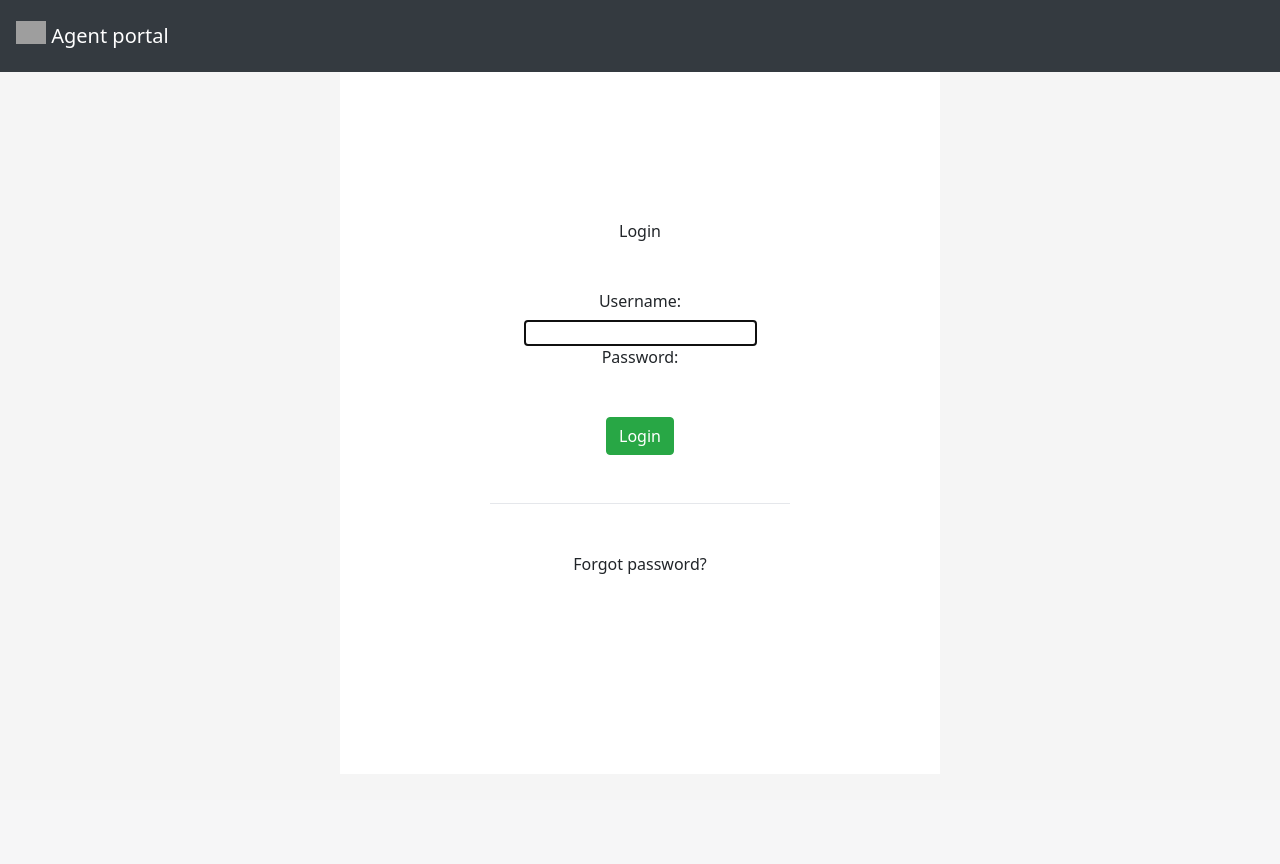
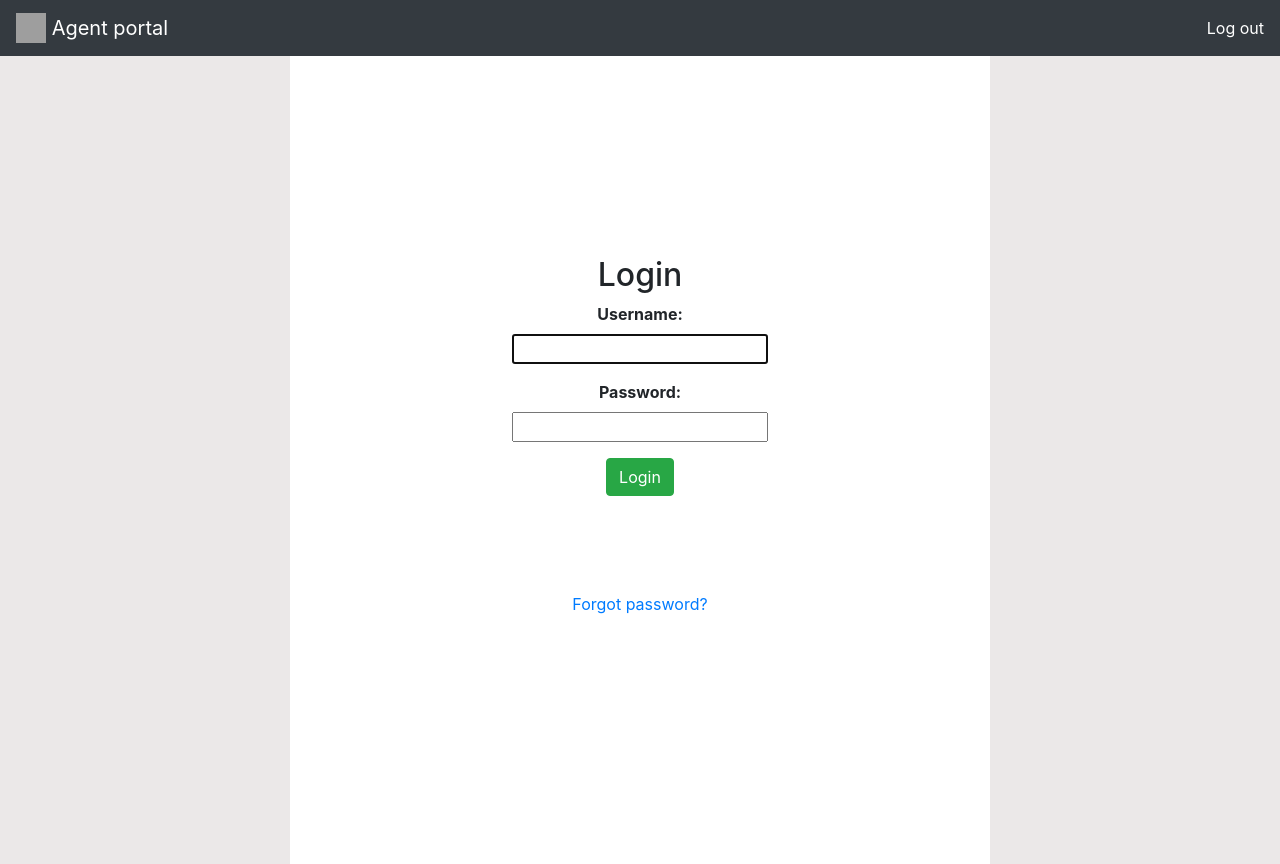
Before and after one commit to Suhail270/Appointment-Scheduling, a Django app: page /login/ in a window 1280 px wide. Before the commit the page ends 574 px from the top, so only its background shows below. Run offline with Django 4.2, Linux system fonts and the light colour scheme; style sheets or scripts are compiled from the project's sources; some libraries are stand-ins or nearby versions; grey boxes are pictures that could not be loaded.

Commit message:
login,password register Ui change & appt retrieval

```diff
--- a/aptBooking/templates/base.html
+++ b/aptBooking/templates/base.html
@@ -10,17 +10,20 @@
   <!-- Bootstrap CSS -->
   <link rel="stylesheet" href="https://maxcdn.bootstrapcdn.com/bootstrap/4.0.0/css/bootstrap.min.css" integrity="sha384-Gn5384xqQ1aoWXA+058RXPxPg6fy4IWvTNh0E263XmFcJlSAwiGgFAW/dAiS6JXm" crossorigin="anonymous">
 
-  <link rel="stylesheet" type="text/css" href="{% static 'blog/main.css' %}">
-
   <title>{% block title %}Django Inbuild Auth{% endblock %}</title>
 </head>
 <body>
   <main>
-    <nav class="navbar navbar-dark bg-dark py-3">
-      <a class="navbar-brand" href="#">
-        <img src="alyousuf.jpeg" width="30" height="30" class="d-inline-block align-top" alt="">
+    <nav class="navbar navbar-dark bg-dark">
+      <a class="navbar-brand" href="{% url 'logout' %}">
+
+        <img src="alyousuf.png" width="30" height="30" class="d-inline-block align-top" alt="Alyousuf">
         Agent portal
       </a>
+      <ul class="navbar-nav">
+        <li class="nav-item active">
+          <a class="nav-link" href="{% url 'logout' %}">Log out <span class="sr-only">(current)</span></a>
+        </li>
     </nav>
     {% block content %}
         # All the templates renders here dynamically according to   the route
--- a/aptBooking/templates/registration/login.html
+++ b/aptBooking/templates/registration/login.html
@@ -8,26 +8,28 @@
 <!-- <link rel="stylesheet" href="{% static 'css/login.css' %}"> -->
   <style>
     body {
-      background: rgb(245, 245, 245);
+      background: rgb(235, 232, 232);
     }
 
     .content {
-      max-width: 600px;
+      max-width: 700px;
       margin: auto;
       background: white;
       align-items: center;
-      padding: 150px;
+      padding: 200px;
       text-align: center;
       justify-content:center;
     }
     </style>
 <div class="content">
   <h2>Login</h2>
-  <form method="post" class="mt-5">
+  <form method="post" class="">
     {% csrf_token %}
-    <fieldset class="form-group">
-      {{ form|crispy }}
-    </fieldset>
+    <b>
+      <fieldset class="rounded-circle">
+        {{ form|crispy }}
+      </fieldset>
+    </b>
     <button type="submit" class="btn btn-success">Login</button>
   </form>
   <div class="py-5 border-t border-gray-200 mt-5">
```
Also changed, not shown: aptBooking/templates/dashboard.html (+21 -3 lines), aptBooking/templates/registration/password_reset_form.html (+9 -4 lines), aptBooking/users/templates/users/register.html (deleted, +0 -18 lines), aptBooking/users/templates/users/signup.html (deleted, +0 -18 lines).
